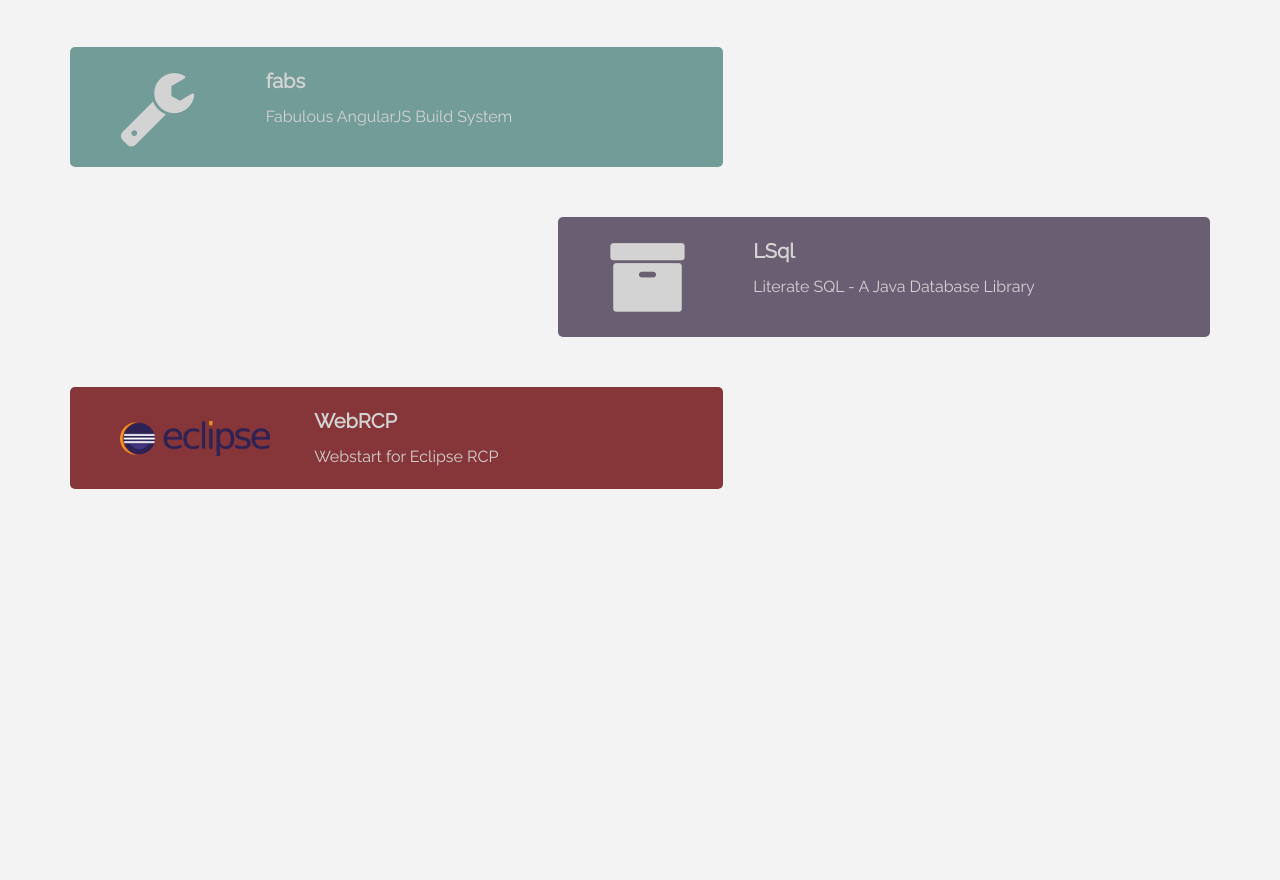
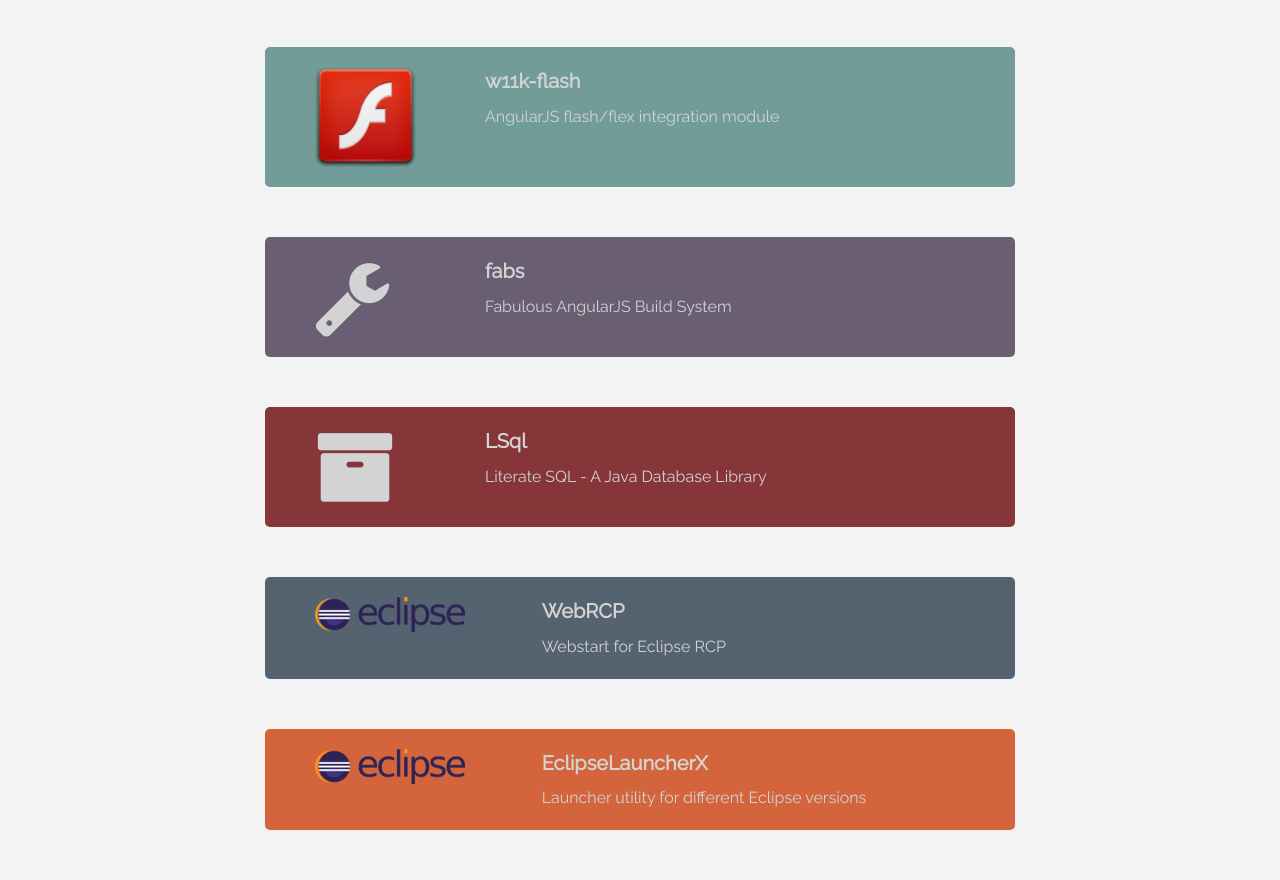
Before and after one commit to isabella232/w11k.github.io-page, a website: page app/index.html in a window 1280 px wide. Shown: the part 646-1526 px from the top of the page. Before the commit the page ends 1185 px from the top, so only its background shows below. Drawn offline with nearby package versions, Linux system fonts and the light colour scheme.

Commit message:
added projects

```diff
--- a/app/index.html
+++ b/app/index.html
@@ -6,7 +6,6 @@
   <title></title>
   <meta name="description" content="">
   <meta name="viewport" content="width=device-width, initial-scale=1.0">
-  <!-- Place favicon.ico and apple-touch-icon.png in the root directory -->
   <link rel="stylesheet" href="styles/main.css">
   <!-- build:js scripts/vendor/modernizr.js -->
   <script src="bower_components/modernizr/modernizr.js"></script>
@@ -30,7 +29,7 @@
   </div>
 
   <div class="row">
-    <div class="col-md-7">
+    <div class="col-md-8 col-md-offset-2">
       <a href="https://github.com/w11k/w11k-select" target="_blank">
         <div class="box-blue">
           <div class="row">
@@ -48,7 +47,7 @@
   </div>
 
   <div class="row">
-    <div class="col-md-7 col-md-offset-5">
+    <div class="col-md-8 col-md-offset-2">
       <a href="https://github.com/w11k/w11k-dropdownToggle" target="_blank">
         <div class="box-orange">
           <div class="row">
@@ -66,9 +65,27 @@
   </div>
 
   <div class="row">
-    <div class="col-md-7">
+    <div class="col-md-8 col-md-offset-2">
+      <a href="https://github.com/w11k/w11k-flash" target="_blank">
+        <div class="box-lightblue">
+          <div class="row">
+            <div class="col-sm-3">
+              <img src="images/flash.png">
+            </div>
+            <div class="col-sm-9">
+              <div class="title">w11k-flash</div>
+              AngularJS flash/flex integration module
+            </div>
+          </div>
+        </div>
+      </a>
+    </div>
+  </div>
+
+  <div class="row">
+    <div class="col-md-8 col-md-offset-2">
       <a href="https://github.com/w11k/fabs" target="_blank">
-        <div class="box-lightblue">
+        <div class="box-purple">
           <div class="row">
             <div class="col-sm-3">
               <i class="fa fa-wrench fa-5x"></i>
@@ -84,9 +101,9 @@
   </div>
 
   <div class="row">
-    <div class="col-md-7 col-md-offset-5">
+    <div class="col-md-8 col-md-offset-2">
       <a href="http://w11k.github.io/lsql/" target="_blank">
-        <div class="box-purple">
+        <div class="box-red">
           <div class="row">
             <div class="col-sm-3">
               <i class="fa fa-archive fa-5x"></i>
@@ -103,9 +120,9 @@
   </div>
 
   <div class="row">
-    <div class="col-md-7">
+    <div class="col-md-8 col-md-offset-2">
       <a href="https://github.com/w11k/webrcp" target="_blank">
-        <div class="box-red">
+        <div class="box-blue">
           <div class="row">
             <div class="col-sm-4">
               <img src="images/eclipse_logo_colour.png">
@@ -113,6 +130,24 @@
             <div class="col-sm-8">
               <div class="title">WebRCP</div>
               Webstart for Eclipse RCP
+            </div>
+          </div>
+        </div>
+      </a>
+    </div>
+  </div>
+
+  <div class="row">
+    <div class="col-md-8 col-md-offset-2">
+      <a href="https://github.com/w11k/eclipselauncherx" target="_blank">
+        <div class="box-orange">
+          <div class="row">
+            <div class="col-sm-4">
+              <img src="images/eclipse_logo_colour.png">
+            </div>
+            <div class="col-sm-8">
+              <div class="title">EclipseLauncherX</div>
+              Launcher utility for different Eclipse versions
             </div>
           </div>
         </div>
--- a/app/styles/main.less
+++ b/app/styles/main.less
@@ -1,4 +1,5 @@
 @import "../bower_components/bootstrap/less/bootstrap.less";
+
 @icon-font-path: "../fonts/glyphicons/";
 
 @import "../bower_components/font-awesome/less/font-awesome.less";
@@ -37,6 +38,7 @@ body {
 
   img {
     max-height: 100px;
+    max-width: 150px;
   }
 
   .title {
@@ -69,9 +71,4 @@ body {
 .box-red {
   .box();
   background-color: #863538;
-
-  img {
-    margin-top: 14px;
-    max-width: 150px;
-  }
 }
```
Also changed, not shown: app/favicon.ico (deleted), app/images/flash.png (added), app/styles/main.css, 1 other file.
